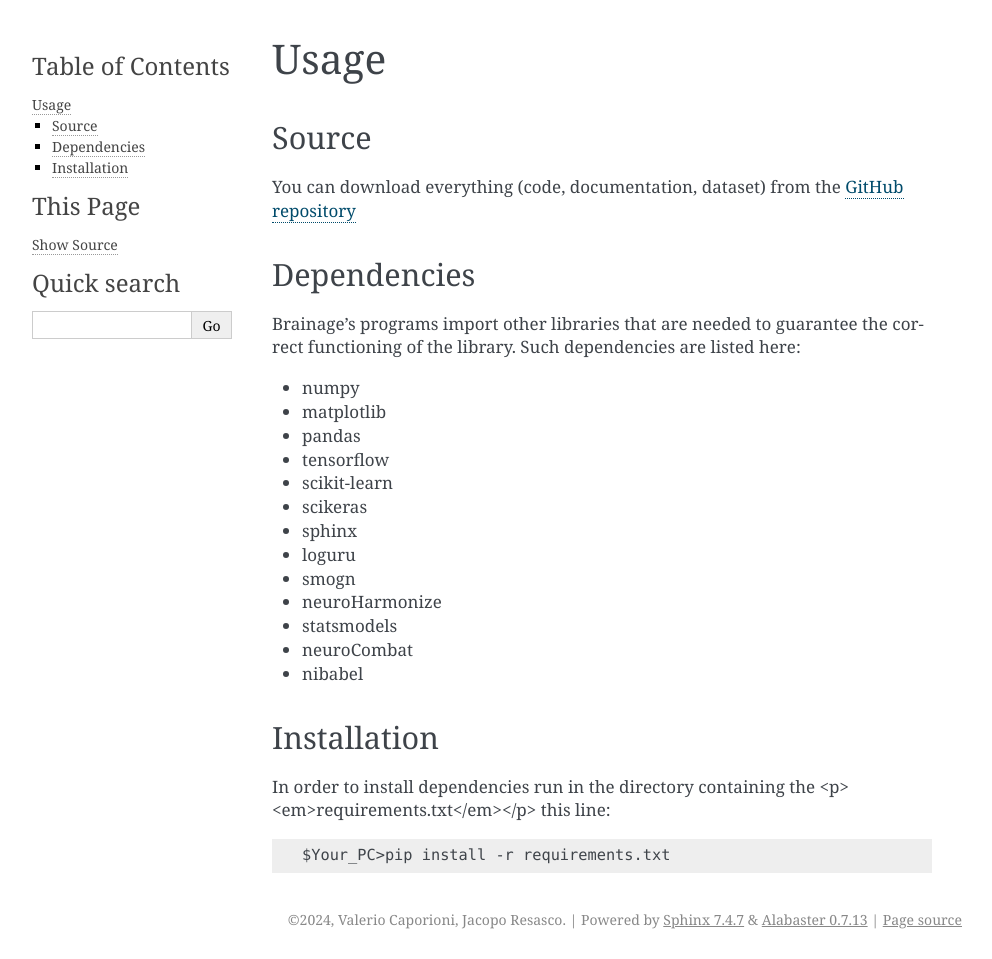
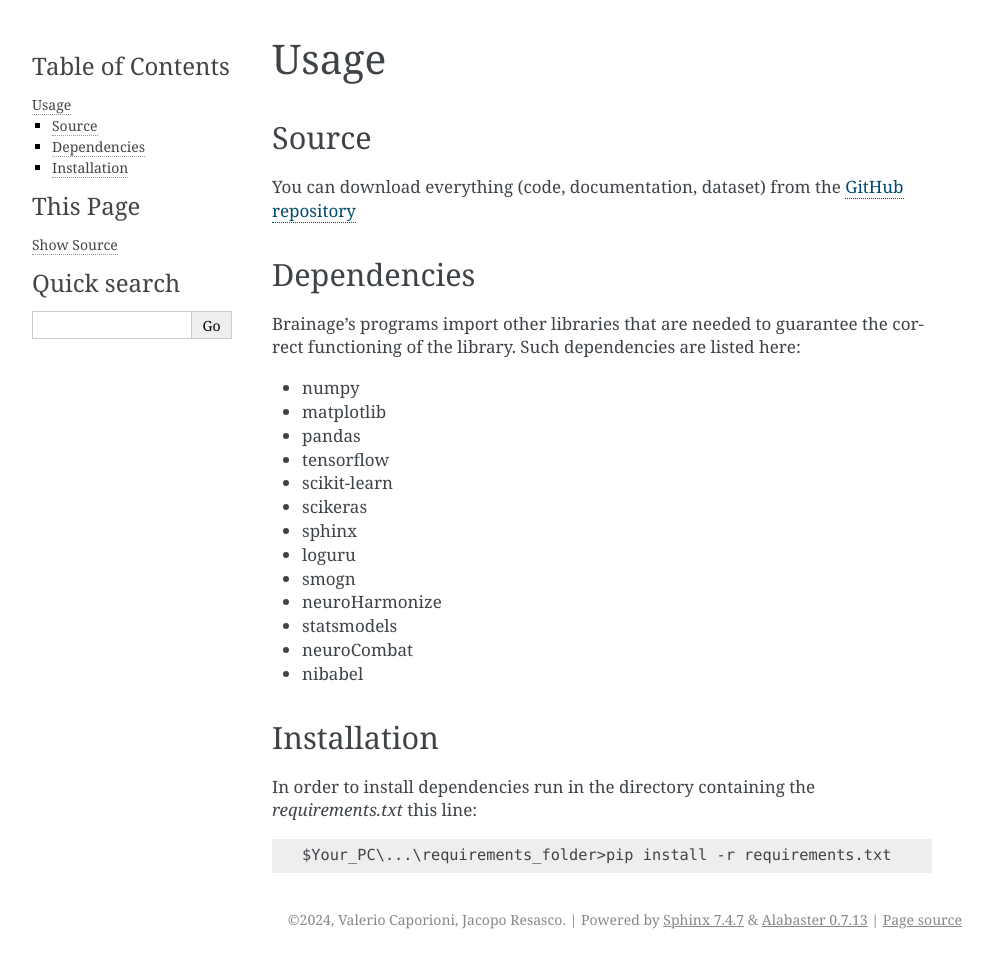
Before and after one commit to valeriocaporioniunipi/brainage, a Sphinx documentation site: the page built from docs/source/Usage.rst, in a window 1280 px wide. Shown: the whole page, without its empty margins (148-1140 px from the left). Built offline with Sphinx 7.4.7, drawn with Linux system fonts in a browser that asks for light colours.

Commit message:
doc fixing

```diff
--- a/docs/source/Usage.rst
+++ b/docs/source/Usage.rst
@@ -31,8 +31,8 @@ Installation
 ------------
 
 In order to install dependencies run in the directory containing
-the <p><em>requirements.txt</em></p> this line:
+the *requirements.txt* this line:
 
 .. code::
 
-        $Your_PC>pip install -r requirements.txt
+    $Your_PC\...\requirements_folder>pip install -r requirements.txt
```
